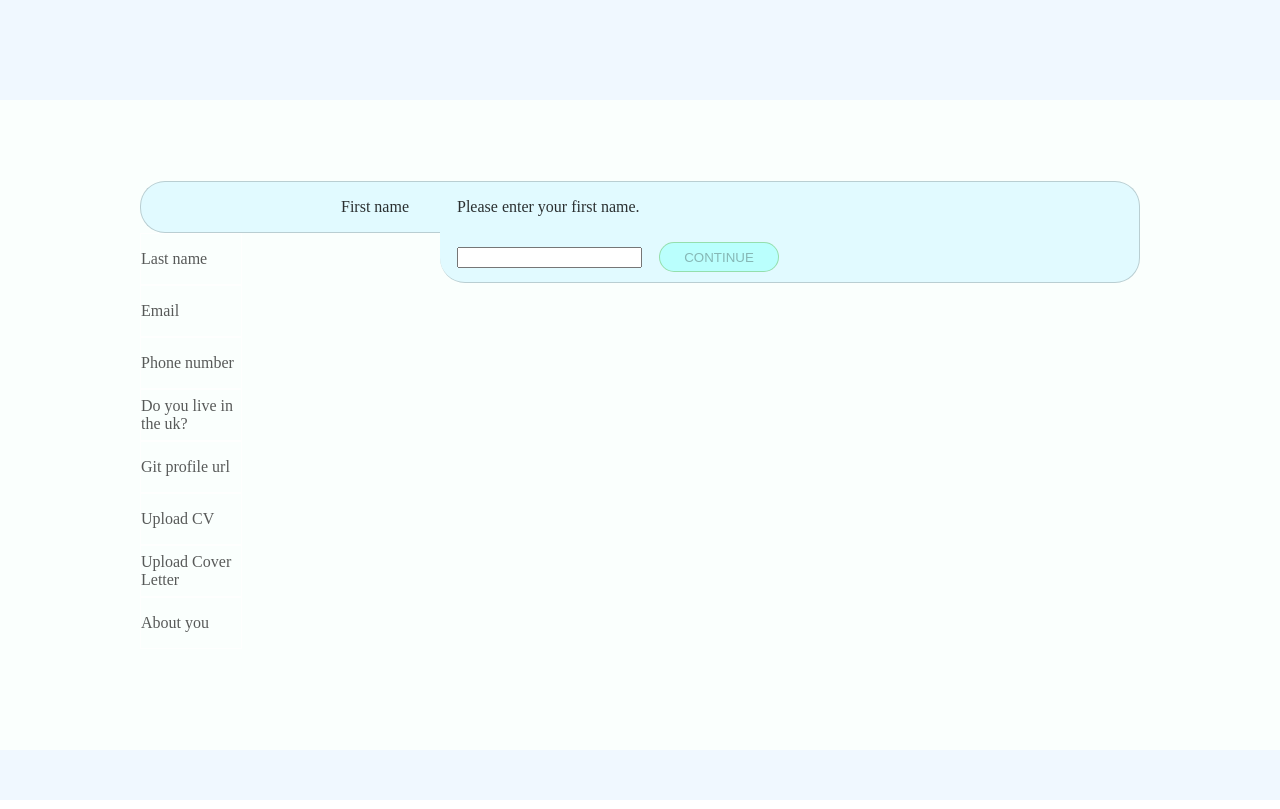
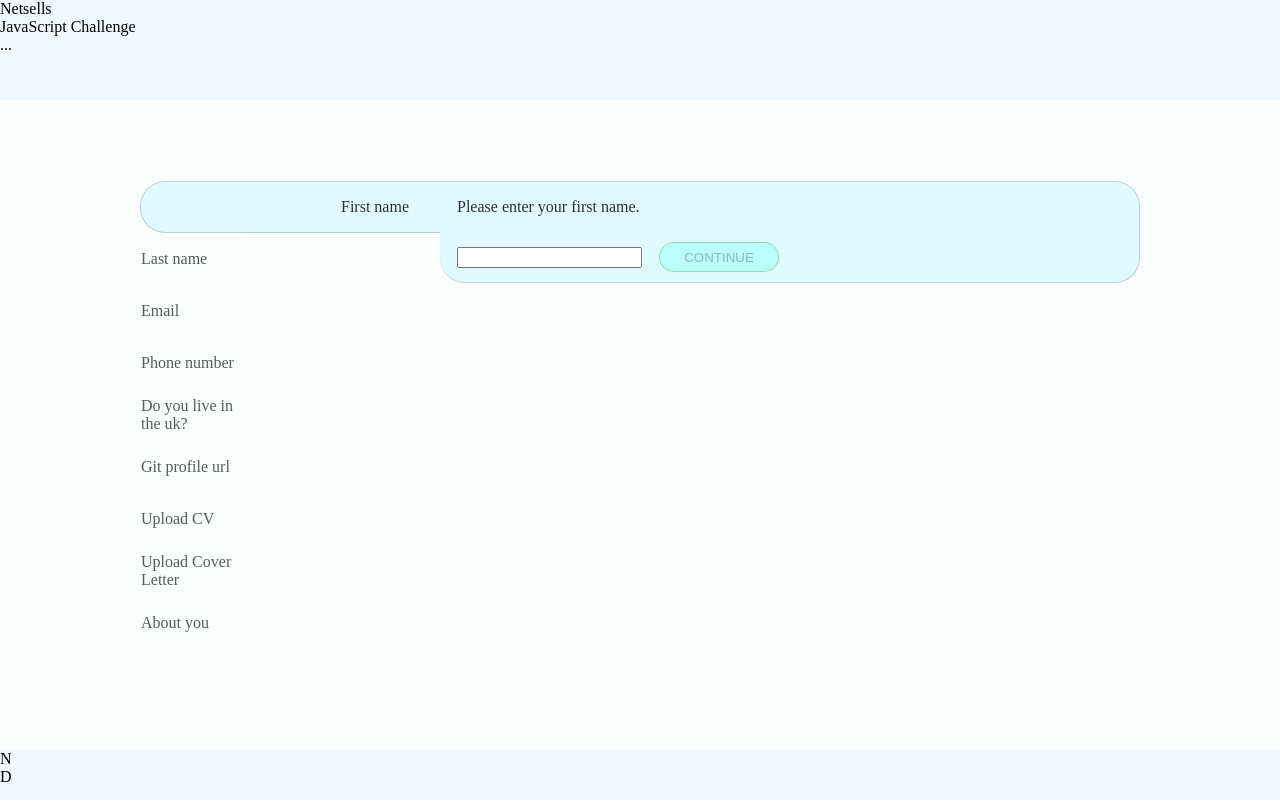
Before and after one commit to sodongit/netsells, an Angular app: page /cv in a window 1280 px wide. Built offline with nearby package versions, Linux system fonts and the light colour scheme.

Commit message:
add header and footer component

```diff
--- a/src/app/app.component.html
+++ b/src/app/app.component.html
@@ -1,5 +1,5 @@
-<header></header>
+<app-header></app-header>
 <div class="contents">
   <router-outlet></router-outlet>
 </div>
-<footer></footer>
+<app-footer></app-footer>
--- /dev/null
+++ b/src/app/shared/components/footer/footer.component.html
@@ -0,0 +1,4 @@
+<footer>
+  <div>N</div>
+  <div>D</div>
+</footer>
--- /dev/null
+++ b/src/app/shared/components/footer/footer.component.ts
@@ -0,0 +1,15 @@
+import { Component, OnInit } from '@angular/core';
+
+@Component({
+  selector: 'app-footer',
+  templateUrl: './footer.component.html',
+  styleUrls: ['./footer.component.scss']
+})
+export class FooterComponent implements OnInit {
+
+  constructor() { }
+
+  ngOnInit() {
+  }
+
+}
--- /dev/null
+++ b/src/app/shared/components/header/header.component.html
@@ -0,0 +1,7 @@
+<header>
+  <div>
+    <div>Netsells</div>
+    <div>JavaScript Challenge</div>
+    <div>...</div>
+  </div>
+</header>
--- /dev/null
+++ b/src/app/shared/components/header/header.component.ts
@@ -0,0 +1,15 @@
+import { Component, OnInit } from '@angular/core';
+
+@Component({
+  selector: 'app-header',
+  templateUrl: './header.component.html',
+  styleUrls: ['./header.component.scss']
+})
+export class HeaderComponent implements OnInit {
+
+  constructor() { }
+
+  ngOnInit() {
+  }
+
+}
```
Also changed, not shown: src/app/shared/shared.module.ts (+9 -3 lines), src/app/shared/components/footer/footer.component.scss (added), src/app/shared/components/header/header.component.scss (added), 2 other files (tests, documents, lock files or other folders).
